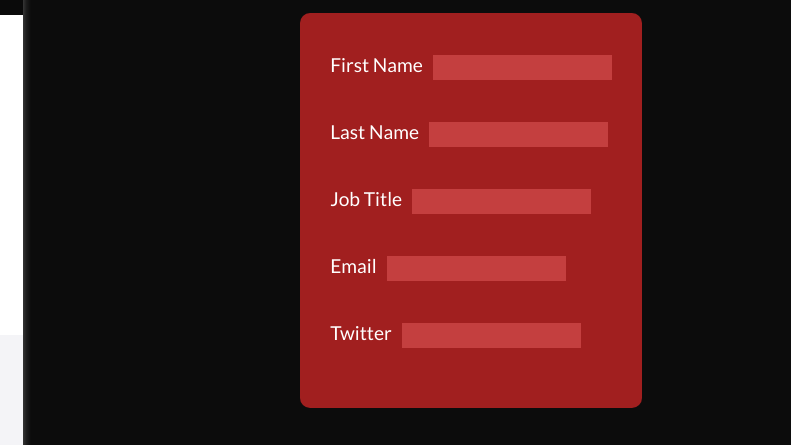
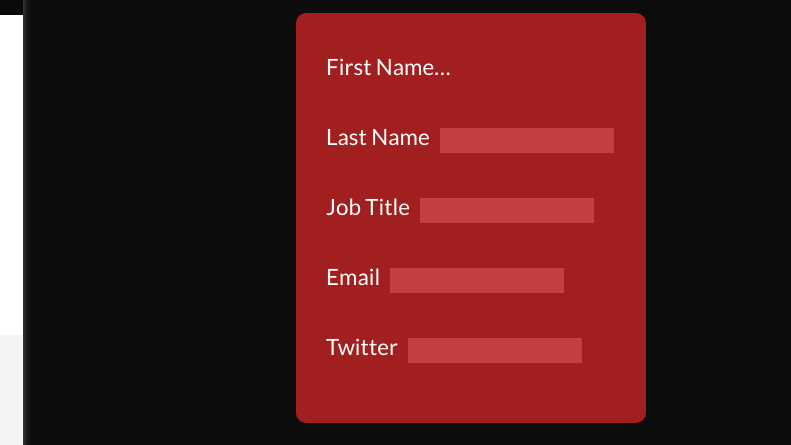
Before and after one commit to alejandroPCH/tedpublic, a React app: page /tedpublic/badge/new in a window 1280 px wide. Shown: the part 210-655 px from the top of the page, 489-1280 px from the left. Built offline with nearby package versions, Linux system fonts and the light colour scheme.

Commit message:
final commit- styles added

```diff
--- a/src/styles/BadgeData.scss
+++ b/src/styles/BadgeData.scss
@@ -25,16 +25,21 @@ $min-width:800px;
     padding-bottom:60px;
     justify-content: center;
     border-radius: 10px;
-    min-width: 300px;
+    min-width: 350px;
+    width: 25vw;
+
     &__item {
         font-weight: 500;
-        font-size:  clamp(1rem,1.5vw,2.9rem);
+        font-size:  clamp(1.4rem,1.5vw,2.9rem);
         margin-top:5vh ;
         white-space: nowrap;
+        overflow: hidden;
+        text-overflow: ellipsis;
+
         &--info{
             margin-left: 10px;
             font-weight: 700;
-            font-size: clamp(1rem,1.5vw,3rem);
+            font-size: clamp(1.3rem,1.5vw,3rem);
 
         }
 
@@ -46,6 +51,7 @@ $min-width:800px;
             border: 1.5px solid transparent;
             height: 25px;
             background-color: rgba(226, 92, 92, 0.541);
+            width: 60%;
           }
 
         &--input:focus {
@@ -84,12 +90,21 @@ max-width: 300px;
             padding: 0;
             margin-top: 200px;
             padding-bottom:50px;
-            &__item--info{
-                margin-left: 10px;
+            &__item{
                 font-weight: 700;
-                font-size: clamp(1.1rem,1.5vw,3rem);
+                font-size: 1.4rem;
+                &--info{
+                    margin-left: 10px;
+                    font-weight: 700;
+                    font-size: clamp(1.1rem,1.5vw,3rem);
 
+                }
+                &--input {
+                    width: 100%;
+                    height: 25px;
+                }
             }
+
         }
 
         .delete{
```
Also changed, not shown: src/styles/BadgeData.css, 1 other file.
